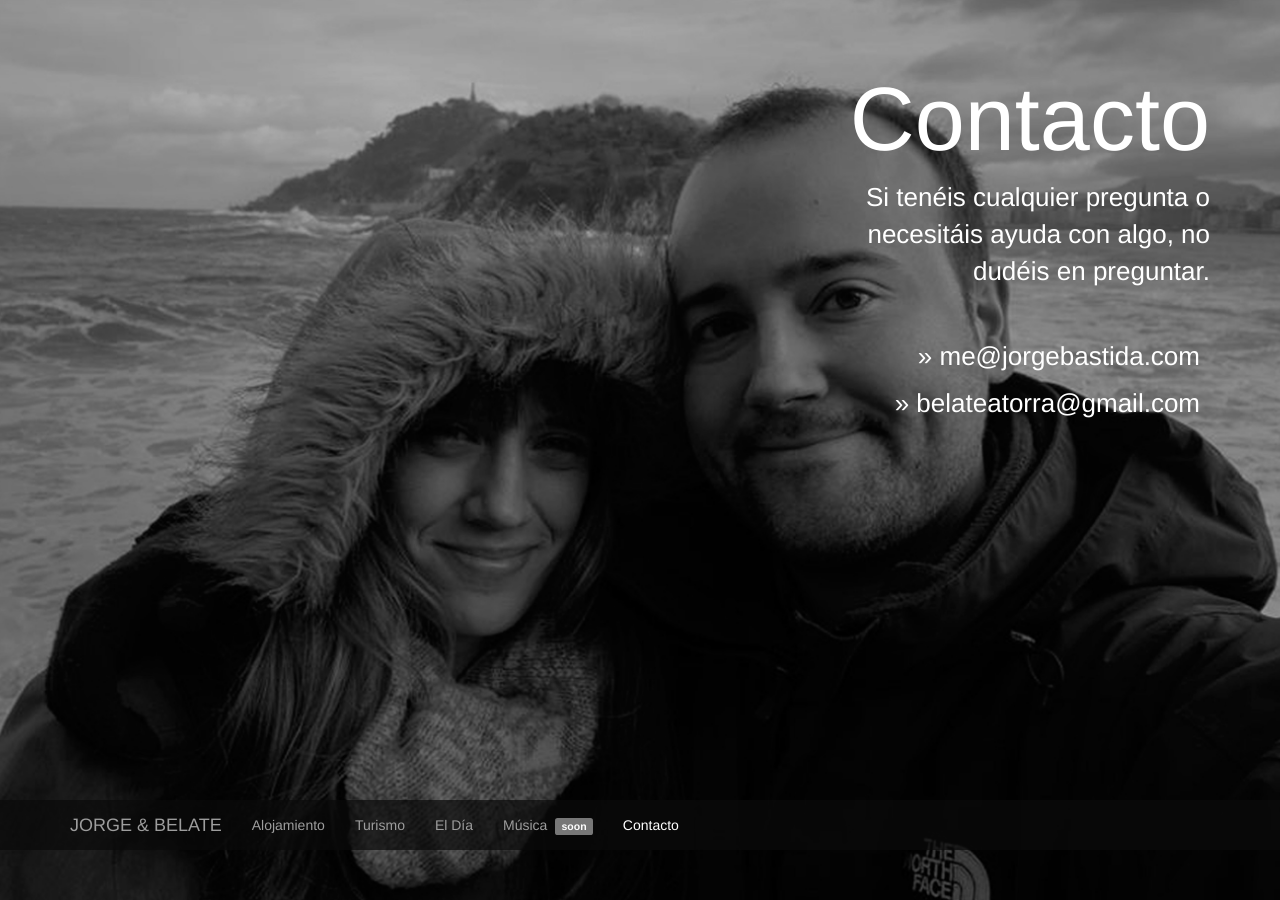
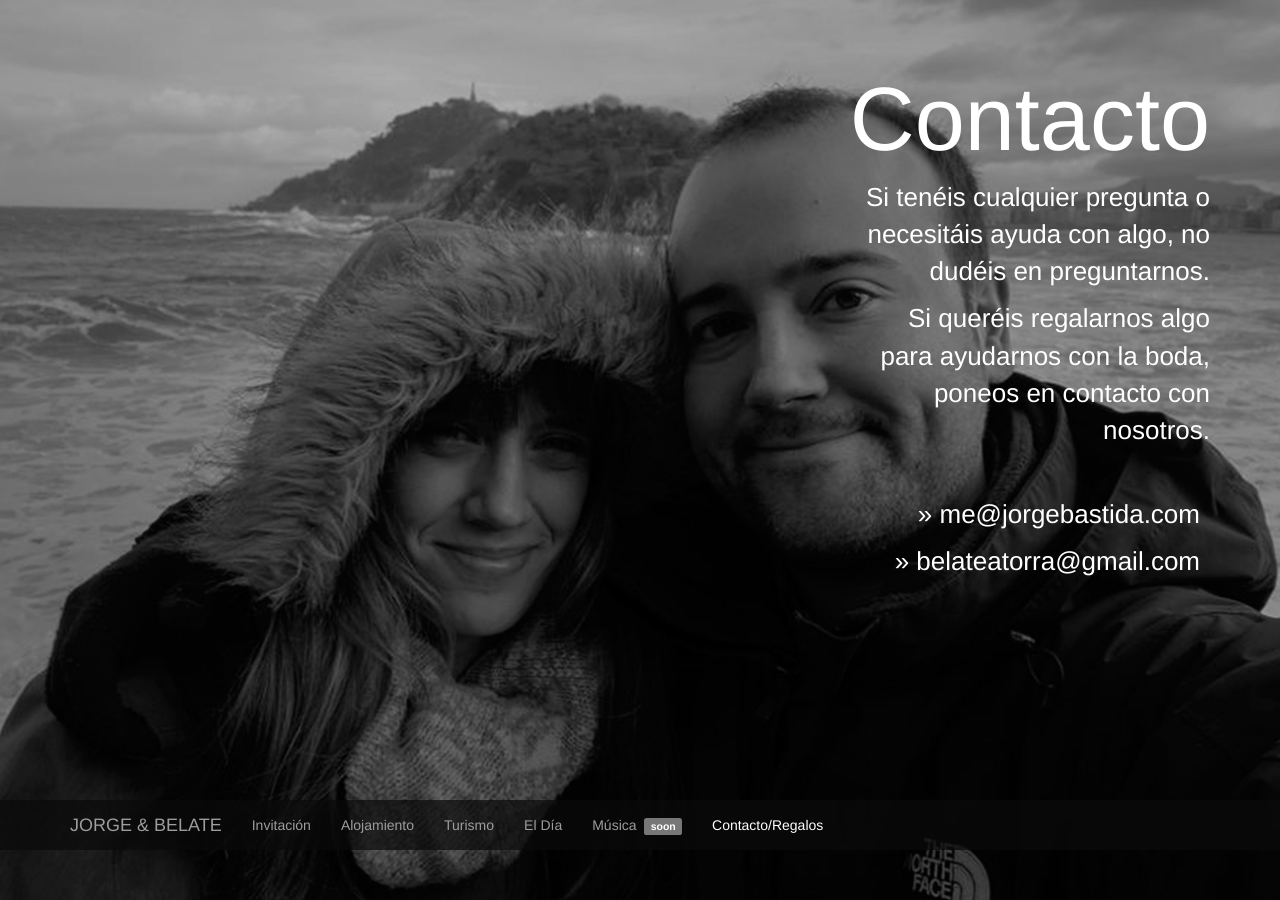
Before and after one commit to jorgeybelate/jorgeybelate.github.io, a Jekyll site: the page built from contacto.html, in a window 1280 px wide. Built offline with Jekyll 4.4.1, drawn with Linux system fonts in a browser that asks for light colours.

Commit message:
Added invitacion section and regalos

```diff
--- a/_includes/navigation.html
+++ b/_includes/navigation.html
@@ -14,11 +14,12 @@
         <!-- Collect the nav links, forms, and other content for toggling -->
         <div class="collapse navbar-collapse" id="bs-example-navbar-collapse-1">
             <ul class="nav navbar-nav">
+                <li {% if page.permalink == "/invitacion/" %}class="active"{% endif %}><a href="/invitacion/">Invitación</a></li>
                 <li {% if page.permalink == "/alojamiento/" %}class="active"{% endif %}><a href="/alojamiento/">Alojamiento</a></li>
                 <li {% if page.permalink == "/turismo/" %}class="active"{% endif %}><a href="/turismo/">Turismo</a></li>
                 <li {% if page.permalink == "/eldia/" %}class="active"{% endif %}><a href="/eldia/">El Día</a></li>
                 <li {% if page.permalink == "/musica/" %}class="active"{% endif %}><a href="#">Música &nbsp;<span class="label label-default">soon</span></a></li>
-                <li {% if page.permalink == "/contacto/" %}class="active"{% endif %}><a href="/contacto/">Contacto</a></li>
+                <li {% if page.permalink == "/contacto/" %}class="active"{% endif %}><a href="/contacto/">Contacto/Regalos</a></li>
             </ul>
         </div>
         <!-- /.navbar-collapse -->
--- a/alojamiento.html
+++ b/alojamiento.html
@@ -16,7 +16,7 @@
 </div>
 
 
-<div class="row rowsep">
+<div class="row rowsep minheight">
       <div class="col-md-4">
         <div class="card">
             <a href="http://www.booking.com/city/es/san-sebastian.es.html" target="_blank"><img src="{{ "/img/booking.png" | prepend: site.baseurl }}" width="100%"></a>
--- a/contacto.html
+++ b/contacto.html
@@ -13,7 +13,8 @@
 <div class="row">
       <div class="col-md-8"></div>
       <div class="col-md-4 right medium emails">
-          <p>Si tenéis cualquier pregunta o necesitáis ayuda con algo, no dudéis en preguntar.</p>
+          <p>Si tenéis cualquier pregunta o necesitáis ayuda con algo, no dudéis en preguntarnos.</p>
+          <p>Si queréis regalarnos algo para ayudarnos con la boda, poneos en contacto con nosotros.</p>
           <br>
           <p><a href="mailto:me@jorgebastida.com">&raquo; me@jorgebastida.com</a></p>
           <p><a href="mailto:belateatorra@gmail.com">&raquo; belateatorra@gmail.com</a></p>
--- a/css/alojamiento.css
+++ b/css/alojamiento.css
@@ -23,3 +23,7 @@
     text-align:center;
     font-size:16px;
 }
+
+.minheight{
+  min-height: 400px;
+}
```
Also changed, not shown: invitacion.html (added, +18 -0 lines).
